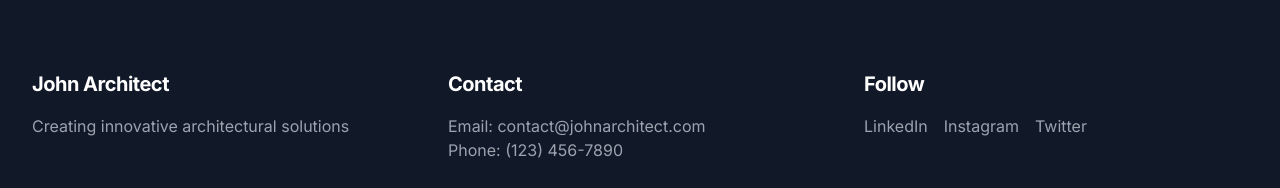
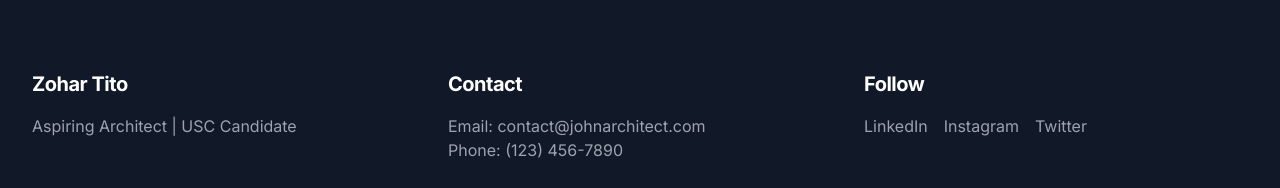
Before and after one commit to zohartito/architect-portfolio, a Next.js app: page / in a window 1280 px wide. Shown: the part 2246-2434 px from the top of the page. Built offline with nearby package versions, Linux system fonts and the light colour scheme.

Commit message:
Updated footer with personal information

```diff
--- a/src/app/layout.tsx
+++ b/src/app/layout.tsx
@@ -46,8 +46,8 @@
           <div className="container mx-auto px-4">
             <div className="grid grid-cols-1 md:grid-cols-3 gap-8">
               <div>
-                <h3 className="text-xl font-bold mb-4">John Architect</h3>
-                <p className="text-gray-400">Creating innovative architectural solutions</p>
+                <h3 className="text-xl font-bold mb-4">Zohar Tito</h3>
+                <p className="text-gray-400">Aspiring Architect | USC Candidate</p>
               </div>
               <div>
                 <h3 className="text-xl font-bold mb-4">Contact</h3>
```
